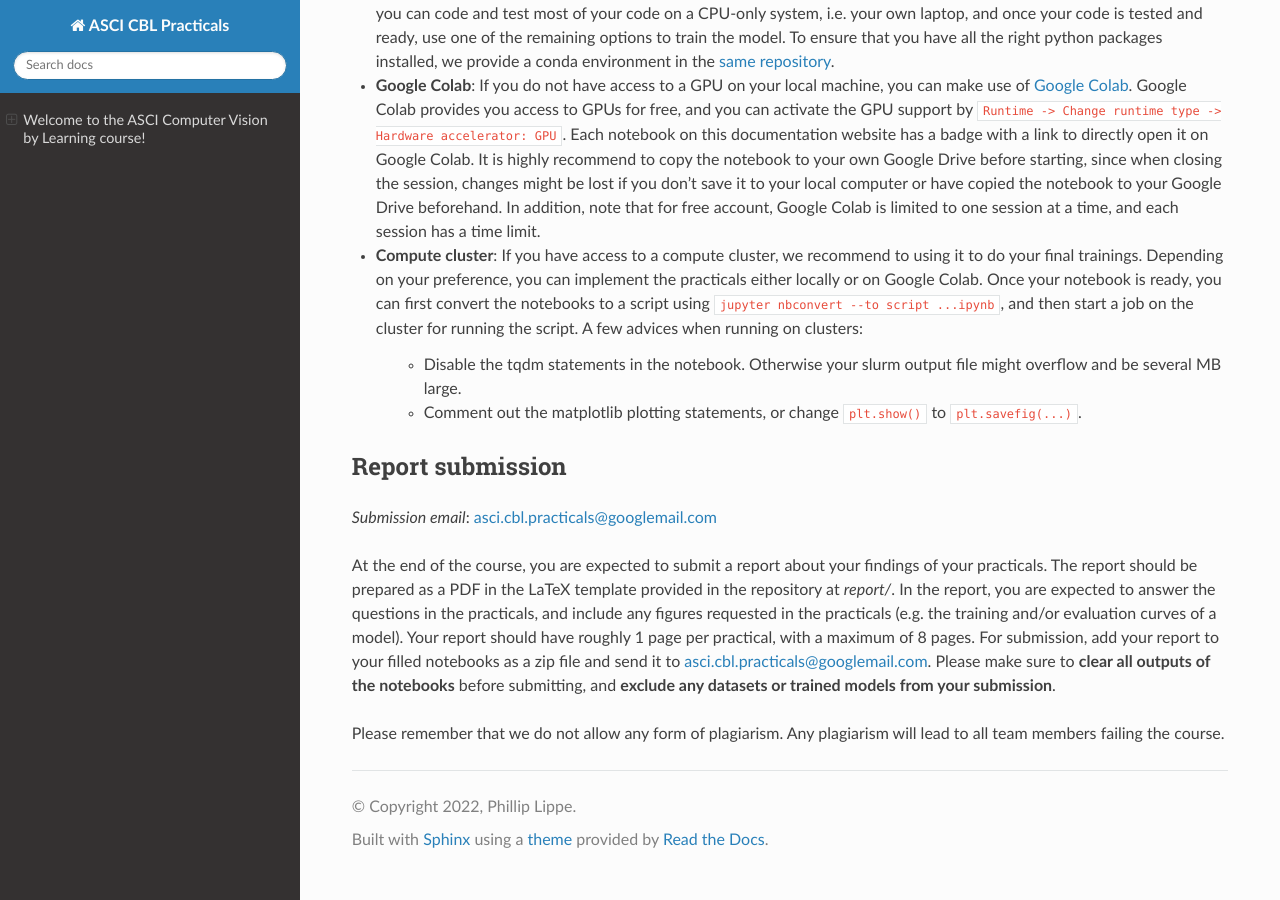
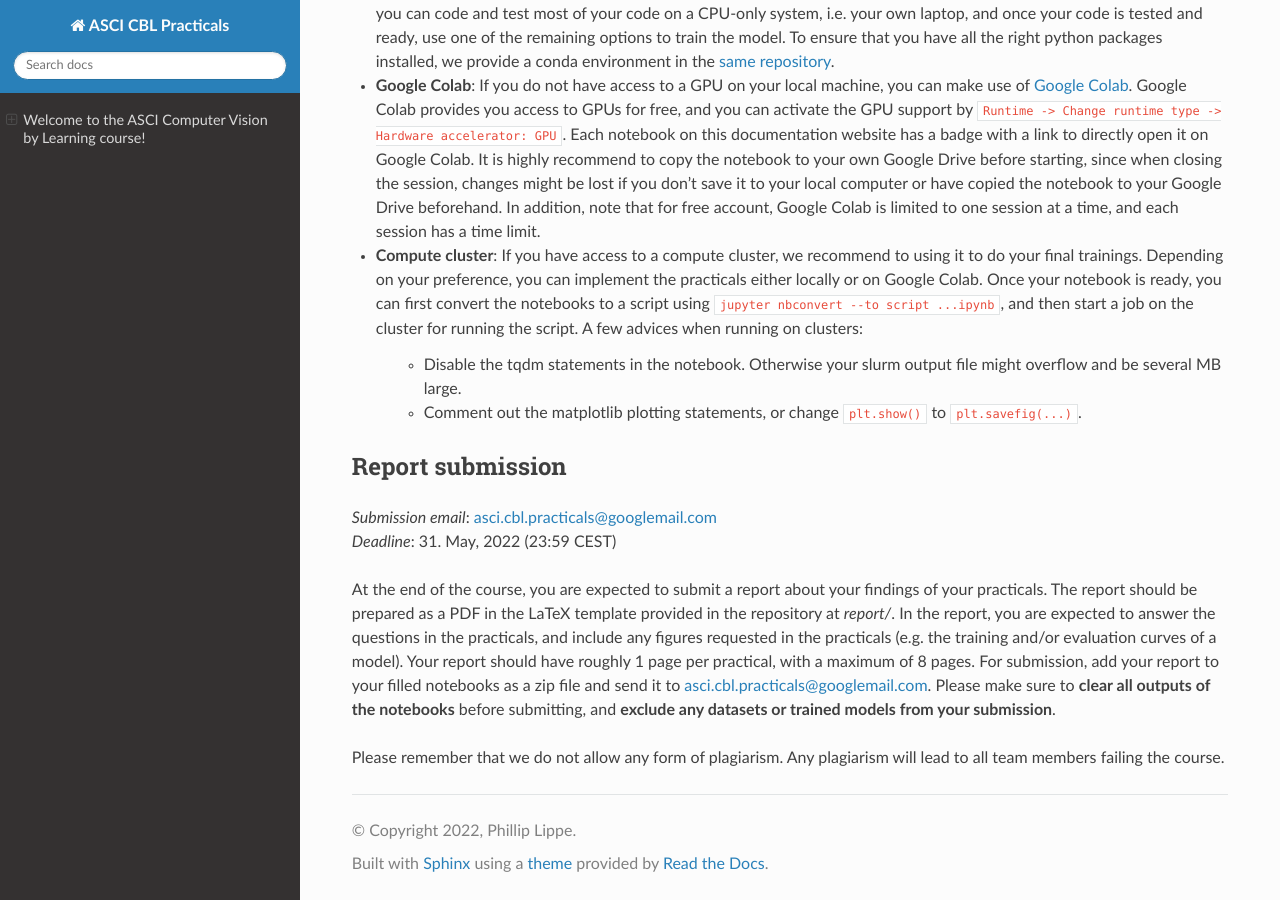
Before and after one commit to phlippe/asci_cbl_practicals, a Sphinx documentation site: the page built from docs/index.rst, in a window 1280 px wide and 900 px high, scrolled down 1371 px. Built offline with Sphinx 7.4.7 and the Read the Docs theme 2.0.0, drawn with Linux system fonts in a browser that asks for light colours; pages that are not in the unit, such as notebooks, are missing from menus.

Commit message:
Adding deadline

```diff
--- a/docs/index.rst
+++ b/docs/index.rst
@@ -72,6 +72,7 @@ Report submission
 -----------------
 
 | *Submission email*: asci.cbl.practicals@googlemail.com
+| *Deadline*: 31. May, 2022 (23:59 CEST)
 
 At the end of the course, you are expected to submit a report about your findings of your practicals. The report should be prepared as a PDF in the LaTeX template provided in the repository at `report/`. In the report, you are expected to answer the questions in the practicals, and include any figures requested in the practicals (e.g. the training and/or evaluation curves of a model). Your report should have roughly 1 page per practical, with a maximum of 8 pages. For submission, add your report to your filled notebooks as a zip file and send it to asci.cbl.practicals@googlemail.com. Please make sure to **clear all outputs of the notebooks** before submitting, and **exclude any datasets or trained models from your submission**.
 
```
